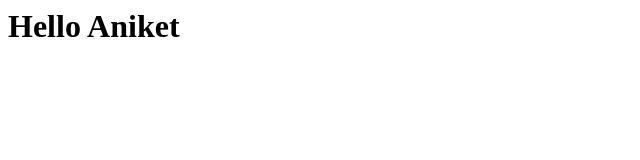
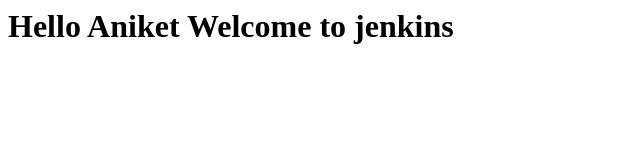
Before and after one commit to aniketdondoe/htmlTest, a plain HTML site: page index.html in a window 1280 px wide. Shown: the whole page, without its empty margins (0-640 px from the left). Drawn offline with Linux system fonts and the light colour scheme.

Commit message:
Update index.html

```diff
--- a/index.html
+++ b/index.html
@@ -1 +1 @@
-<h1>Hello Aniket</h1>
+<h1>Hello Aniket Welcome to jenkins</h1>
```
